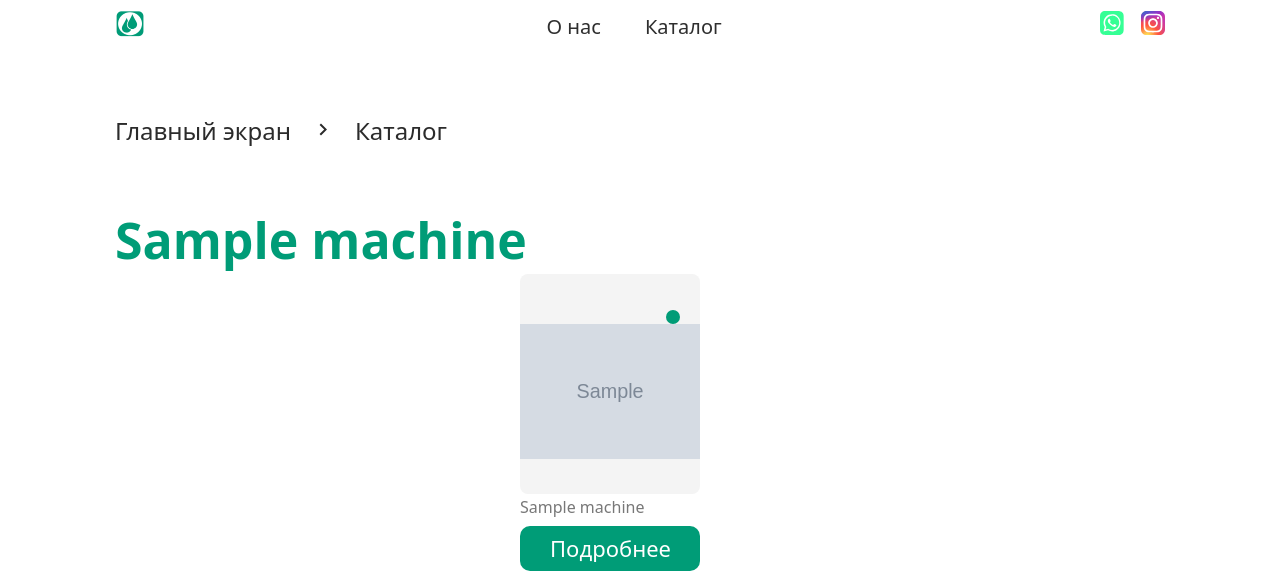
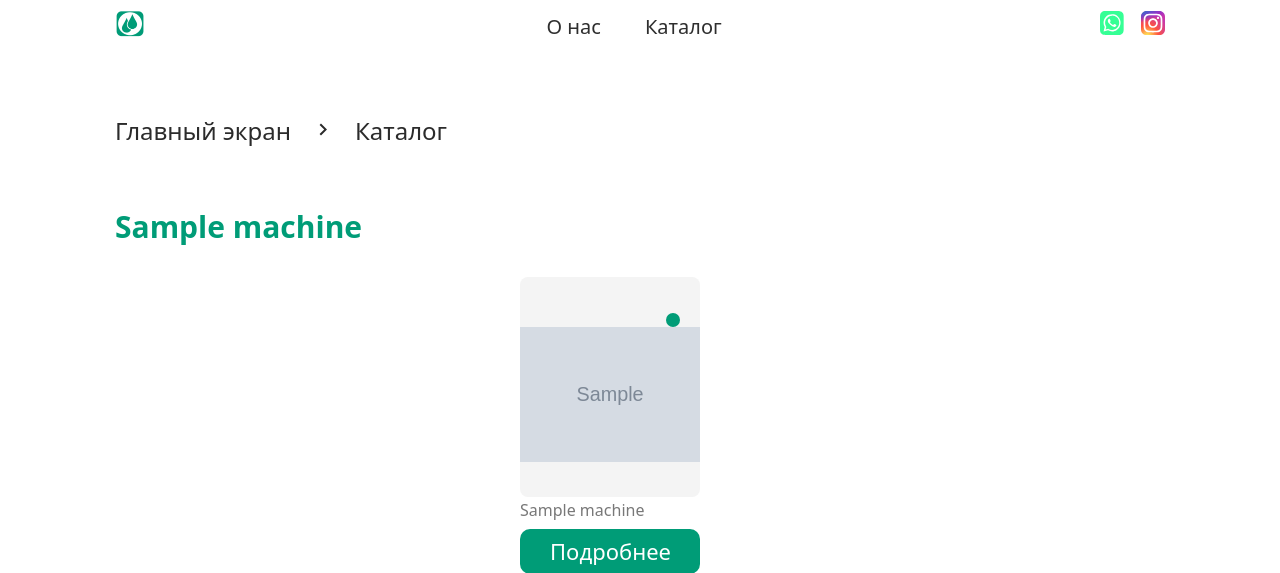
Before and after one commit to Aldiiar/ProCleaning, a Django app: page /machines/1/ in a window 1280 px wide. Shown: the top 573 px of the page. Run offline with Django 4.2, Linux system fonts and the light colour scheme; tables that the repository leaves empty hold one stand-in row (values such as "Sample post"); grey boxes marked "Sample" are stand-in pictures.

Commit message:
changed css

```diff
--- a/static/products.css
+++ b/static/products.css
@@ -180,7 +180,8 @@ html {
     display: flex;
     justify-content: left;
     margin-top: 15px;
-    font-size: 50px;
+    font-size: 30px;
+    margin-bottom: 30px;
     color: #009C77;
 }
 
```
Also changed, not shown: 1 other file.
